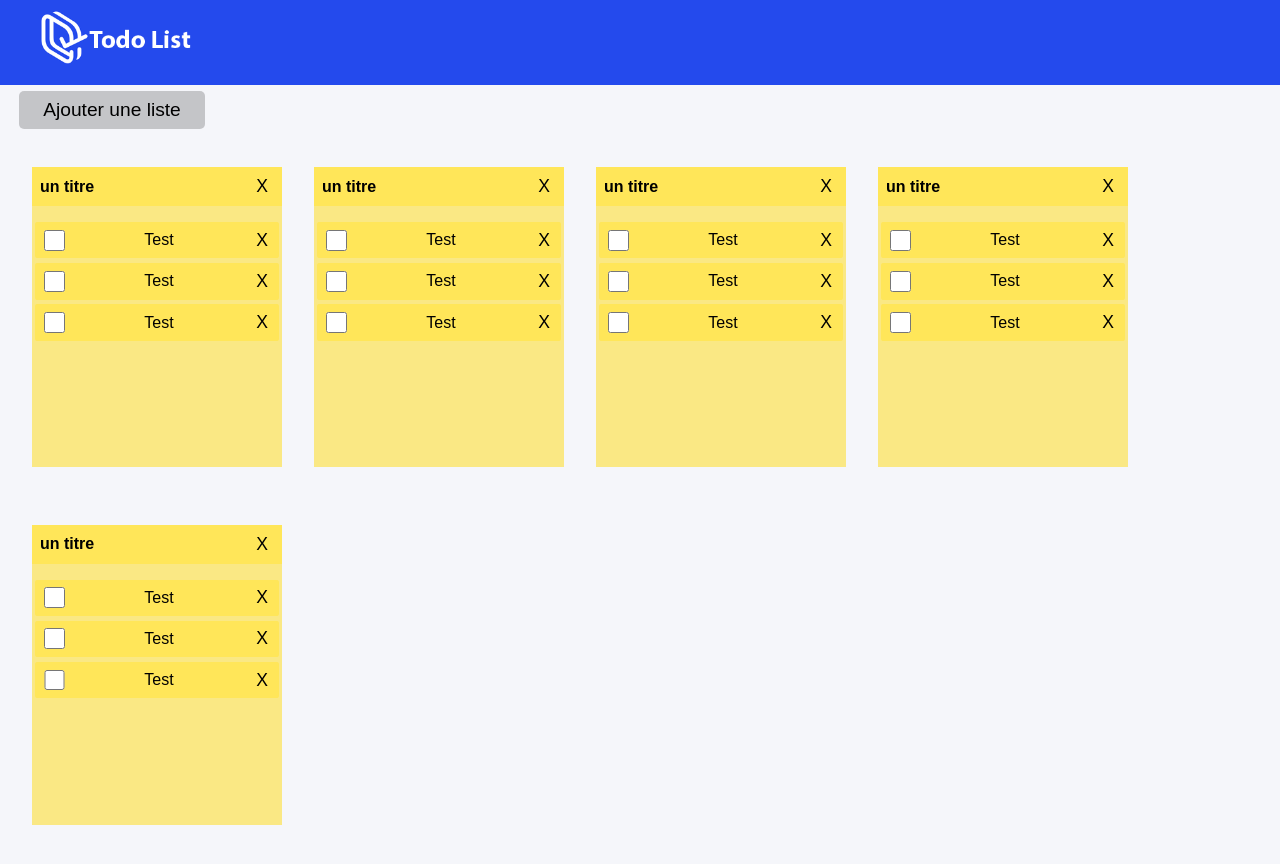
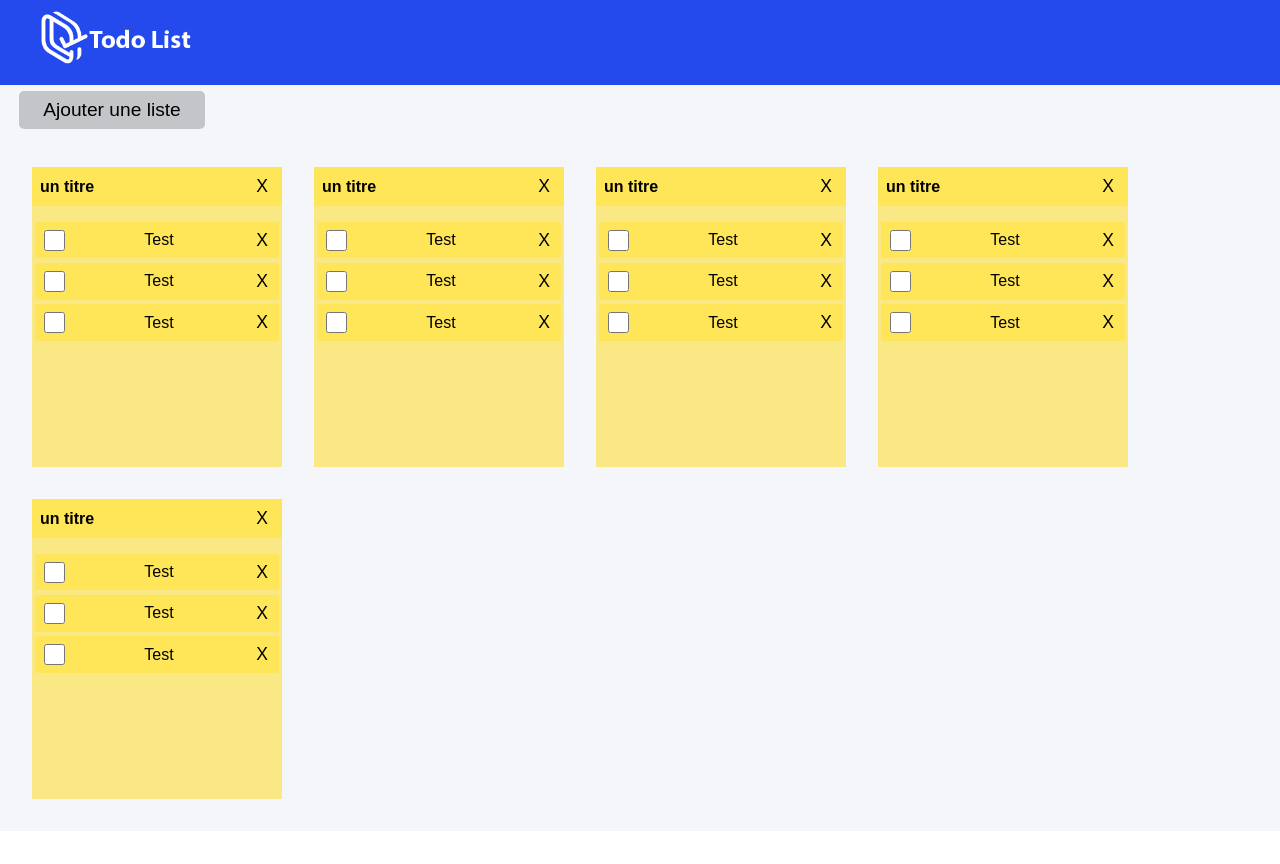
Before and after one commit to ThomasBrossier/TodoList-ReactJS, a React (Create React App) app: page / in a window 1280 px wide. Shown: the top 864 px of the page. After the commit the page ends 831 px from the top, so only its background shows below. Built offline with nearby package versions, Linux system fonts and the light colour scheme.

Commit message:
Add React-redux & @reduxJS/toolkit

```diff
--- a/package.json
+++ b/package.json
@@ -3,12 +3,14 @@
   "version": "0.1.0",
   "private": true,
   "dependencies": {
+    "@reduxjs/toolkit": "^1.8.2",
     "@testing-library/jest-dom": "^5.16.4",
     "@testing-library/react": "^13.3.0",
     "@testing-library/user-event": "^13.5.0",
     "node-sass": "^7.0.1",
     "react": "^18.1.0",
     "react-dom": "^18.1.0",
+    "react-redux": "^8.0.2",
     "react-scripts": "5.0.1",
     "web-vitals": "^2.1.4"
   },
--- a/src/views/main.module.scss
+++ b/src/views/main.module.scss
@@ -4,7 +4,6 @@
 }
 .board{
     background-color: var(--light);
-    min-height:calc(100vh - 85px);
     display: flex;
     flex-flow: row wrap;
     padding: 1rem;
```
Also changed, not shown: 1 other file (tests, documents, lock files or other folders).
